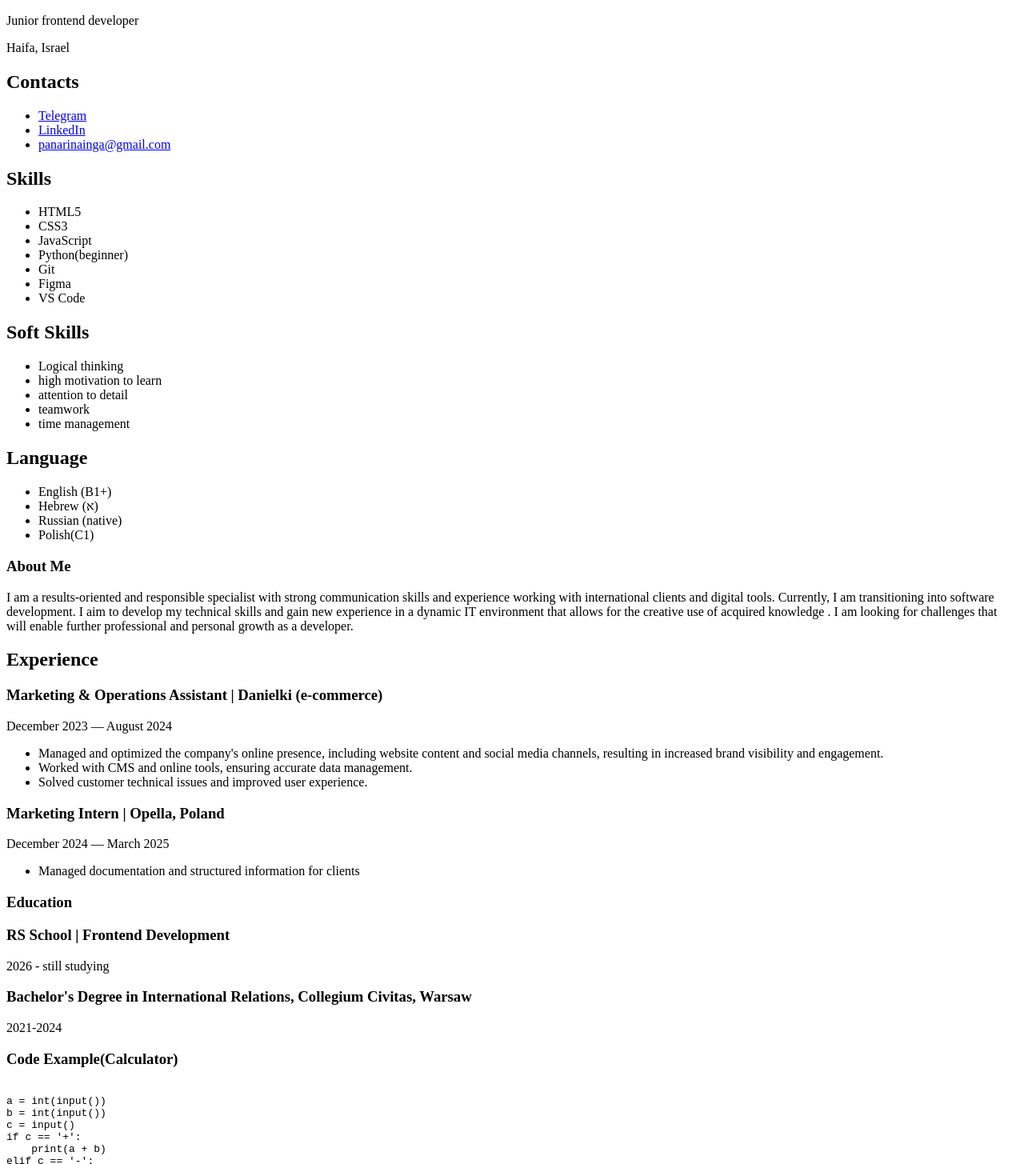
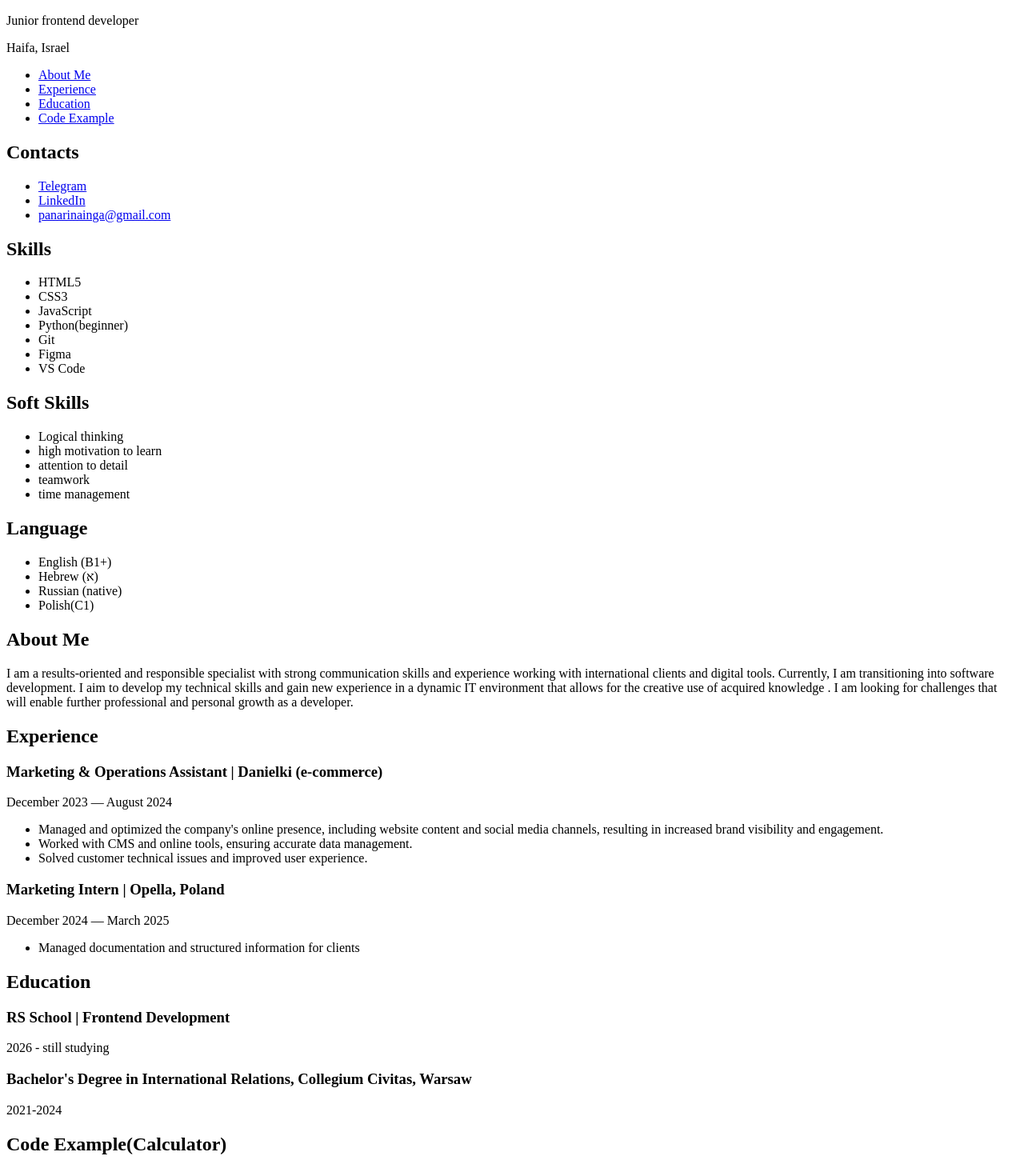
Before and after one commit to ingariuss/rsschool-cv, a plain HTML site: page index.html in a window 1280 px wide. Shown: the part 362-1817 px from the top of the page at 80% size. Drawn offline with Linux system fonts and the light colour scheme.

Commit message:
feat: add nav element and section IDs

```diff
--- a/index.html
+++ b/index.html
@@ -12,6 +12,14 @@
     <h1>Inha Panaryna</h1>
     <p>Junior frontend developer</p>
     <p>Haifa, Israel</p>
+    <nav>
+      <ul>
+        <li><a href="#about">About Me</a></li>
+        <li><a href="#experience">Experience</a></li>
+        <li><a href="#education">Education</a></li>
+        <li><a href="#code">Code Example</a></li>
+      </ul>
+    </nav>
     <section class="contacts">
       <h2>Contacts</h2>
       <ul>
@@ -52,11 +60,11 @@
     </header>
   </aside>
   <main class="content">
-    <section class="introduction">
-      <h3>About Me</h3>
+    <section class="introduction" id="about">
+      <h2>About Me</h2>
       <p>I am a results-oriented and responsible specialist with strong communication skills and experience working with international clients and digital tools. Currently, I am transitioning into software development. I aim to develop my technical skills and gain new experience in a dynamic IT environment that allows for the creative use of acquired knowledge . I am looking for challenges that will enable further professional and personal growth as a developer.</p>
     </section>
-    <section class="experience">
+    <section class="experience" id="experience">
       <h2>Experience</h2>
       <h3>Marketing & Operations Assistant | Danielki (e-commerce)</h3>
       <p>December 2023 — August 2024</p>
@@ -71,15 +79,15 @@
         <li>Managed documentation and structured information for clients</li>
       </ul>
     </section>
-    <section class="education">
-      <h3>Education</h3>
+    <section class="education" id="education">
+      <h2>Education</h2>
       <h3>RS School | Frontend Development</h3>
       <p>2026 - still studying</p>
       <h3>Bachelor's Degree in International Relations, Collegium Civitas, Warsaw </h3>
       <p>2021-2024</p>
     </section>
-    <section class="code-example">
-      <h3>Code Example(Calculator)</h3>
+    <section class="code-example" id="code">
+      <h2>Code Example(Calculator)</h2>
       <pre>
         <code>
 a = int(input())
```
